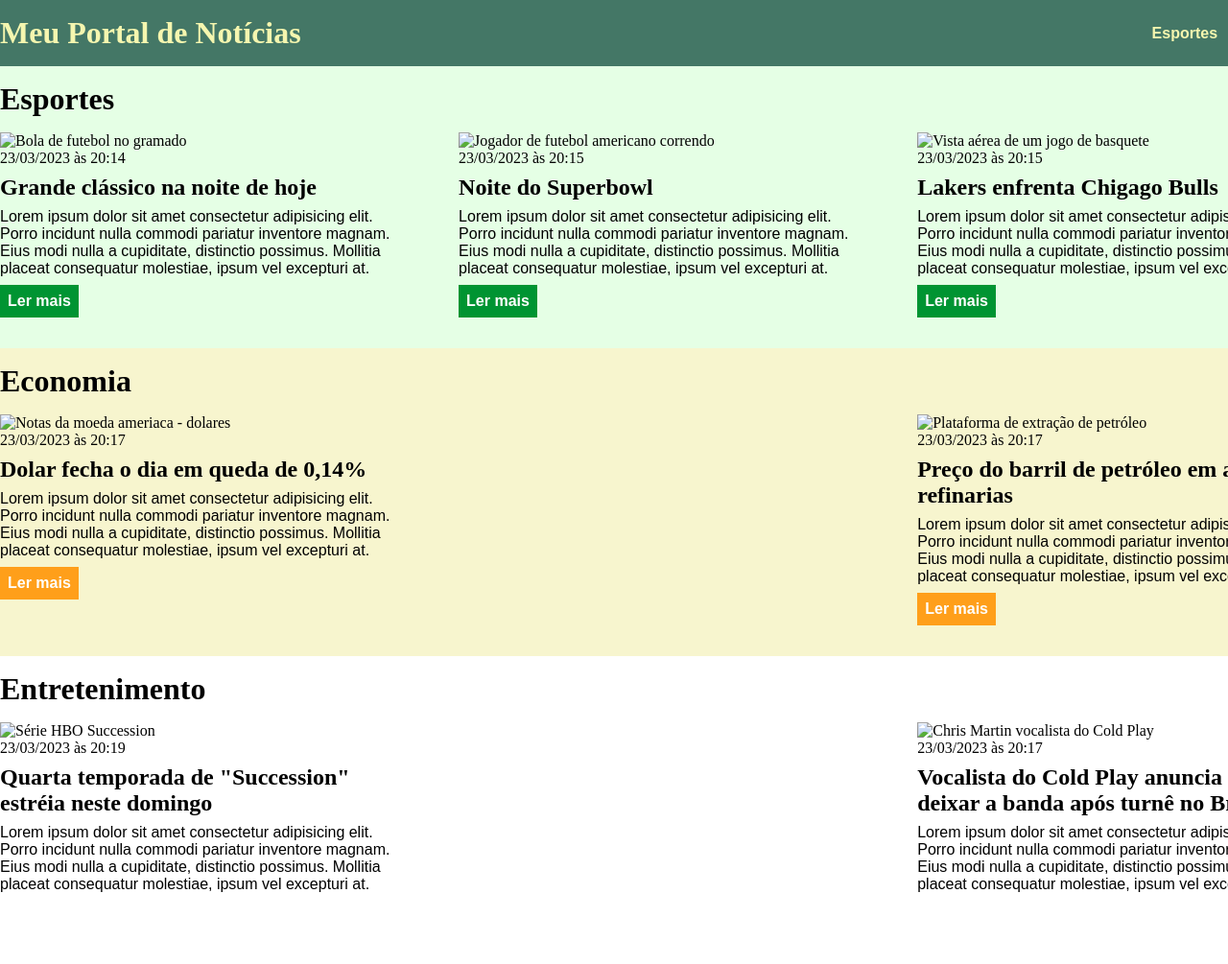
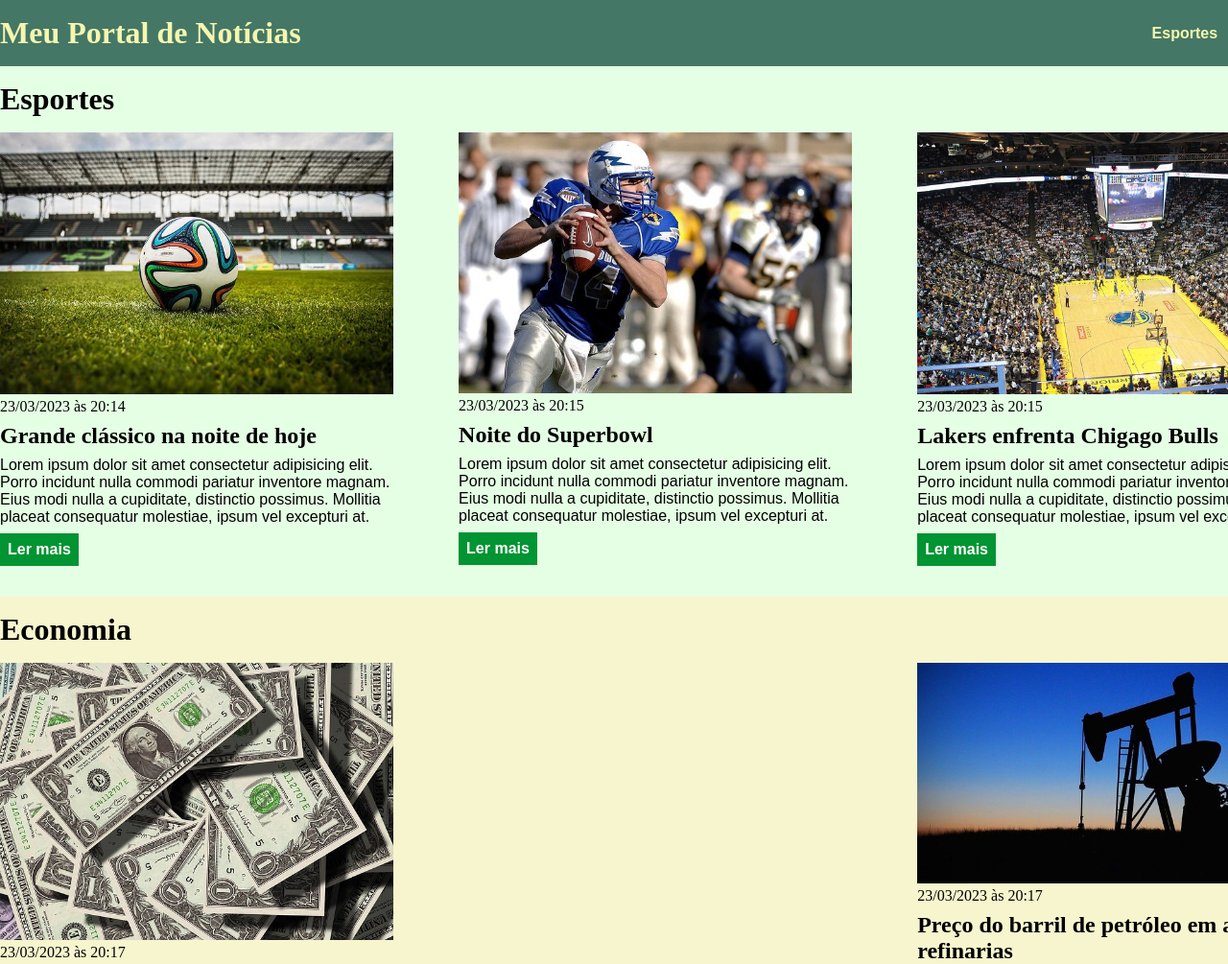
Before and after one commit to AAROliveira/Curso_EBAC_frontend, a plain HTML site: page Index.html in a window 1280 px wide. Shown: the top 1005 px of the page at 96% size. Drawn offline with Linux system fonts and the light colour scheme.

Commit message:
Correção do path para imagens do site

```diff
--- a/Index.html
+++ b/Index.html
@@ -6,7 +6,6 @@
     <meta name="viewport" content="width=device-width, initial-scale=1.0">
     <title>Meu Portal de Notícias</title>
     <link rel="stylesheet" href="./main.css"/>
-    </style>
 </head>
 <body>
     <header>
@@ -29,7 +28,7 @@
                 <h2>Esportes</h2>
                 <div class="articles">
             <article>
-                <img src="./media/futebol.jpg" alt="Bola de futebol no gramado" />
+                <img src="./futebol.jpg" alt="Bola de futebol no gramado" />
                 <header>
                     <time class="creation-date"> 23/03/2023 às 20:14</time>
                 </header>
@@ -39,7 +38,7 @@
                 <a href="#" title="Leia a notícia completa">Ler mais</a>
             </article>
             <article>
-                <img src="./media/futebol-americano.jpg" alt="Jogador de futebol americano correndo" />
+                <img src="./futebol-americano.jpg" alt="Jogador de futebol americano correndo" />
                 <header>
                     <time class="creation-date"> 23/03/2023 às 20:15</time>
                 </header>
@@ -49,7 +48,7 @@
                 <a href="#" title="Leia a notícia completa">Ler mais</a>
             </article>
             <article>
-                <img src="./media/basquete.jpg" alt="Vista aérea de um jogo de basquete" />
+                <img src="./basquete.jpg" alt="Vista aérea de um jogo de basquete" />
                 <header>
                     <time class="creation-date"> 23/03/2023 às 20:15</time>
                 </header>
@@ -66,7 +65,7 @@
             <h2>Economia</h2>
     <div class="articles">
         <article>
-            <img src="./media/dolares.jpg" alt="Notas da moeda ameriaca - dolares" />
+            <img src="./dolares.jpg" alt="Notas da moeda ameriaca - dolares" />
             <header>
                 <time class="creation-date"> 23/03/2023 às 20:17</time>
             </header>
@@ -76,7 +75,7 @@
             <a href="#" title="Leia a notícia completa">Ler mais</a>
         </article>
         <article>
-            <img src="./media/petroleo.jpg" alt="Plataforma de extração de petróleo" />
+            <img src="./petroleo.jpg" alt="Plataforma de extração de petróleo" />
             <header>
                 <time class="creation-date"> 23/03/2023 às 20:17</time>
             </header>
@@ -93,7 +92,7 @@
             <h2>Entretenimento</h2>
     <div class="articles">
         <article>
-            <img src="./media/succession-season-4-trailer.jpg" alt="Série HBO Succession" />
+            <img src="./succession-season-4-trailer.jpg" alt="Série HBO Succession" />
             <header>
                 <time class="creation-date"> 23/03/2023 às 20:19</time>
             </header>
@@ -103,7 +102,7 @@
             <a href="#" title="Leia a notícia completa">Ler mais</a>
         </article>
         <article>
-            <img src="./media/Chris Martin.jpg" alt="Chris Martin vocalista do Cold  Play" />
+            <img src="./Chris Martin.jpg" alt="Chris Martin vocalista do Cold  Play" />
             <header>
                 <time class="creation-date"> 23/03/2023 às 20:17</time>
             </header>
@@ -120,7 +119,7 @@
             <h2>Tecnologia</h2>
     <div class="articles">
         <article>
-            <img src="./media/Chat GPT.png" alt="LOGO ChatGPT Open AI" />
+            <img src="./Chat GPT.png" alt="LOGO ChatGPT Open AI" />
             <header>
                 <time class="creation-date"> 23/03/2023 às 20:21</time>
             </header>
@@ -130,7 +129,7 @@
             <a href="#" title="Leia a notícia completa">Ler mais</a>
         </article>
         <article>
-            <img src="./media/Inteligencia artificial.jpg" alt="Ilustração Inteligencia artificial" />
+            <img src="./Inteligencia artificial.jpg" alt="Ilustração Inteligencia artificial" />
             <header>
                 <time class="creation-date"> 23/03/2023 às 20:22</time>
             </header>
```
